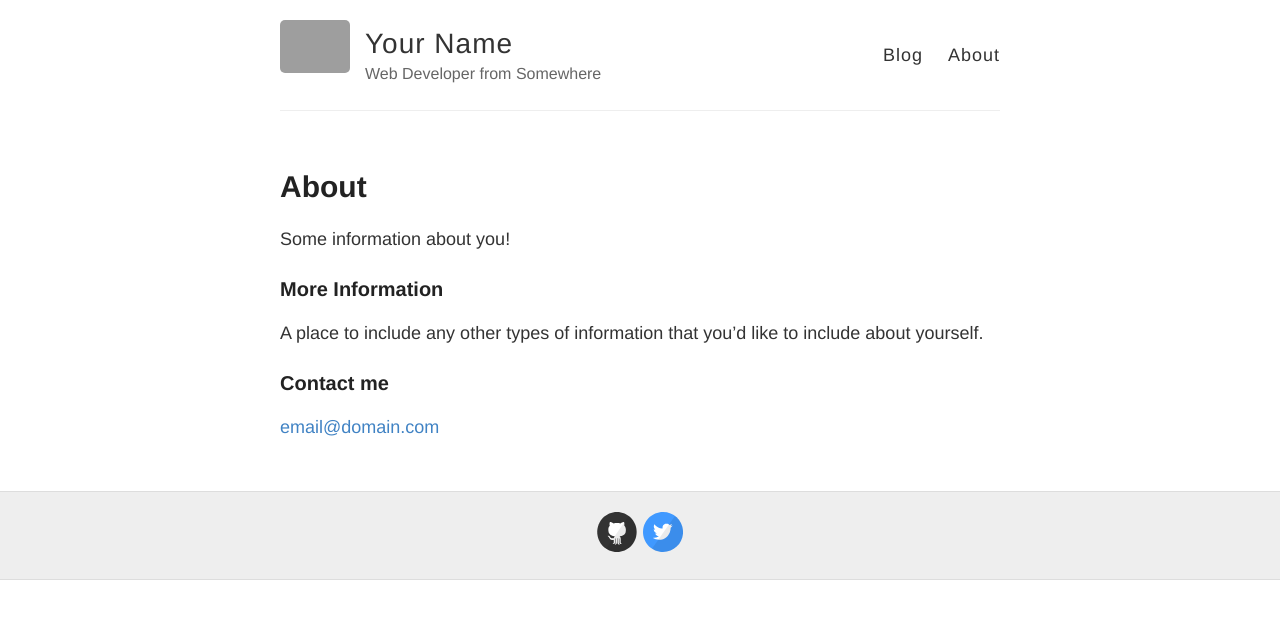
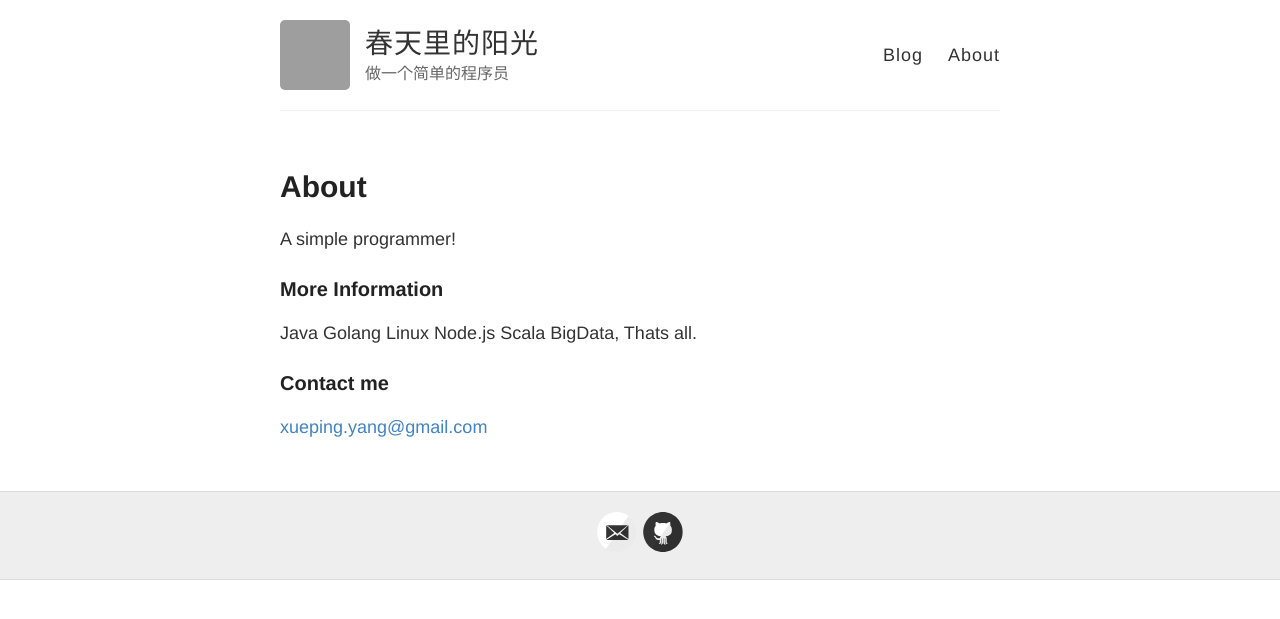
Before and after one commit to ququzone/ququzone.github.io, a Jekyll site: the page built from about.md, in a window 1280 px wide. Shown: the top 619 px of the page. Built offline with Jekyll 4.4.1, drawn with Linux system fonts in a browser that asks for light colours; grey boxes are pictures that could not be loaded.

Commit message:
config personal info

```diff
--- a/_config.yml
+++ b/_config.yml
@@ -3,13 +3,13 @@
 #
 
 # Name of your site (displayed in the header)
-name: Your Name
+name: 春天里的阳光
 
 # Short bio or description (displayed in the header)
-description: Web Developer from Somewhere
+description: 做一个简单的程序员
 
 # URL of your avatar or profile pic (you could use your GitHub profile pic)
-avatar: https://raw.githubusercontent.com/barryclark/jekyll-now/master/images/jekyll-logo.png
+avatar: https://avatars0.githubusercontent.com/u/455827?v=2&s=460
 
 #
 # Flags below are optional
@@ -18,15 +18,15 @@ avatar: https://raw.githubusercontent.com/barryclark/jekyll-now/master/images/je
 # Includes an icon in the footer for each username you enter
 footer-links:
   dribbble:
-  email:
+  email: xueping.yang@gmail.com
   facebook:
   flickr:
-  github: barryclark/jekyll-now
+  github: ququzone
   instagram:
   linkedin:
   pinterest:
   rss: # just type anything here for a working RSS icon
-  twitter: jekyllrb
+  twitter: #
   stackoverflow: # your stackoverflow profile, e.g. "users/50476/bart-kiers"
   youtube: # channel/<your_long_string> or user/<user-name>
   googleplus: # anything in your profile username that comes after plus.google.com/
@@ -34,7 +34,7 @@ footer-links:
 
 # Enter your Disqus shortname (not your username) to enable commenting on posts
 # You can find your shortname on the Settings page of your Disqus account
-disqus:
+disqus: ququzone
 
 # Enter your Google Analytics web tracking code (e.g. UA-2110908-2) to activate tracking
 google_analytics:
--- a/about.md
+++ b/about.md
@@ -4,12 +4,12 @@ title: About
 permalink: /about/
 ---
 
-Some information about you!
+A simple programmer!
 
 ### More Information
 
-A place to include any other types of information that you'd like to include about yourself.
+Java Golang Linux Node.js Scala BigData, Thats all.
 
 ### Contact me
 
-[email@domain.com](mailto:email@domain.com)
+[xueping.yang@gmail.com](mailto:xueping.yang@gmail.com)
```
Also changed, not shown: _posts/2014-3-3-Hello-World.md (deleted, +0 -10 lines), _posts/2016-3-15-RBAC-auth-module.md (added, +10 -0 lines).
